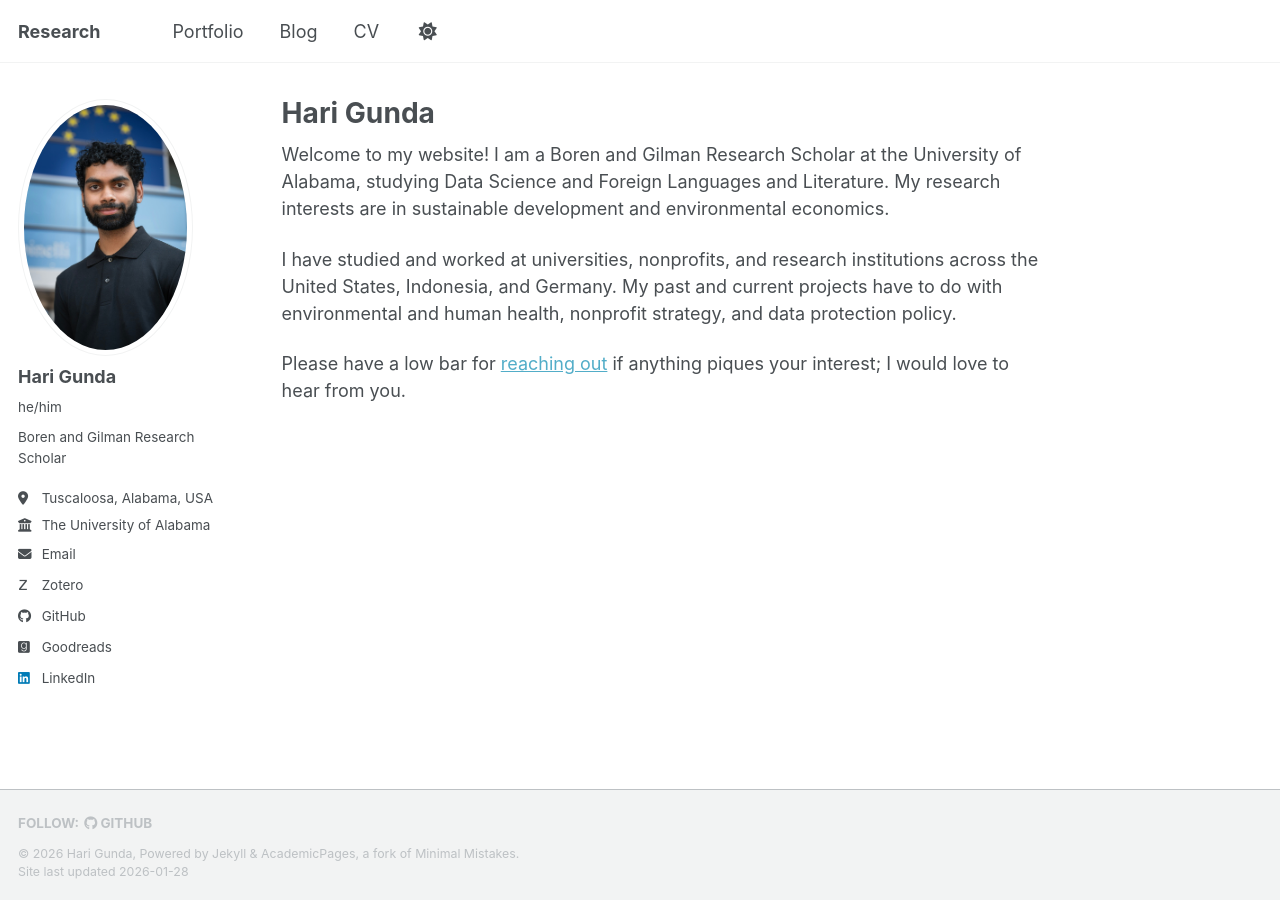
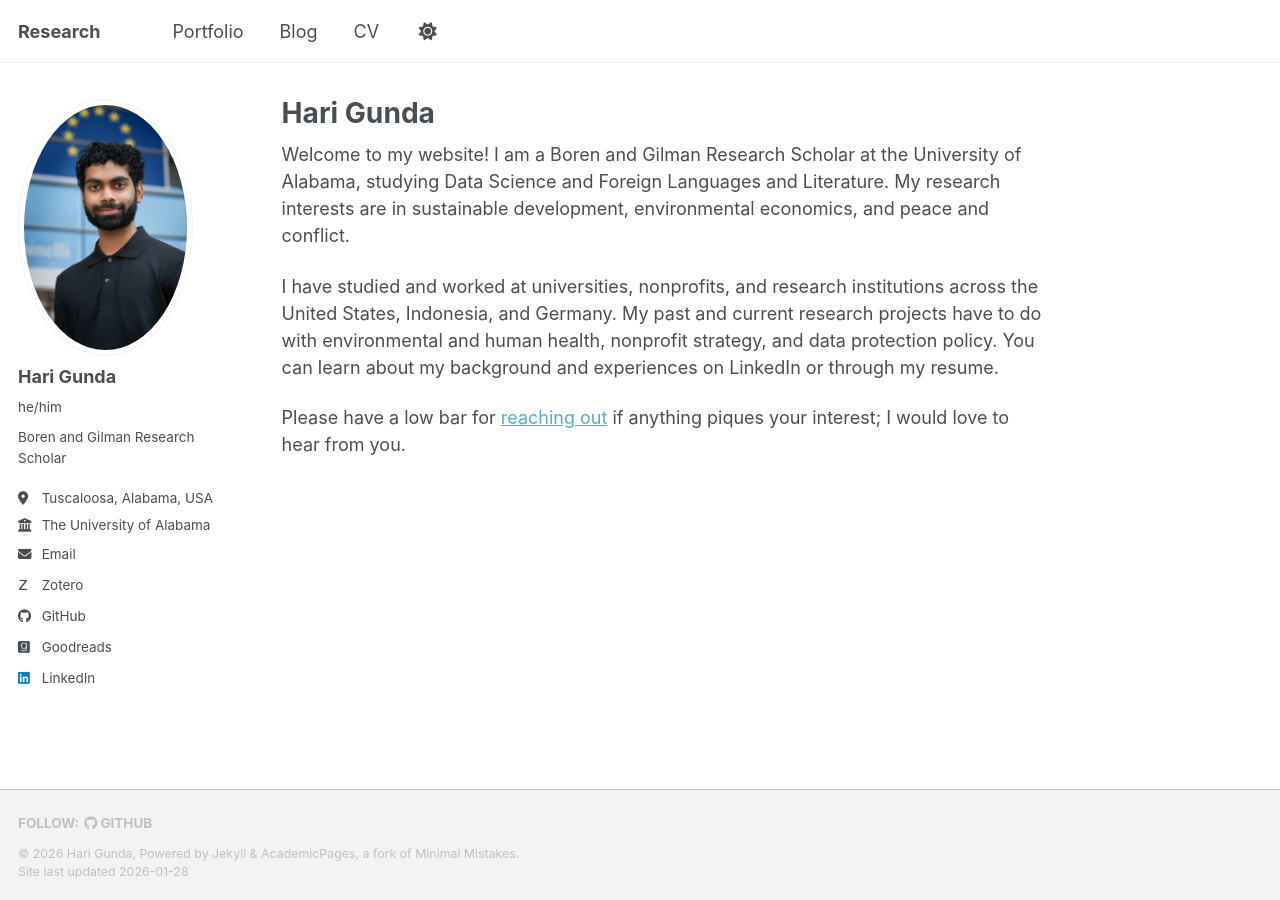
Before and after one commit to Hariaksha/hariaksha.github.io, a Jekyll site: the page built from _pages/about.md, in a window 1280 px wide. Built offline with Jekyll 4.4.1, drawn with Linux system fonts in a browser that asks for light colours; some web fonts are replaced; a script bundle is joined from its source files by our own code; library files that are not in the unit come from our copies.

Commit message:
Update about.md
add peace and conflict to research interests and add last sentence about learning more in LinkedIn or through resume

```diff
--- a/_pages/about.md
+++ b/_pages/about.md
@@ -7,8 +7,8 @@ redirect_from:
   - /about.html
 ---
 
-Welcome to my website! I am a Boren and Gilman Research Scholar at the University of Alabama, studying Data Science and Foreign Languages and Literature. My research interests are in sustainable development and environmental economics.
+Welcome to my website! I am a Boren and Gilman Research Scholar at the University of Alabama, studying Data Science and Foreign Languages and Literature. My research interests are in sustainable development, environmental economics, and peace and conflict.
 
-I have studied and worked at universities, nonprofits, and research institutions across the United States, Indonesia, and Germany. My past and current projects have to do with environmental and human health, nonprofit strategy, and data protection policy.
+I have studied and worked at universities, nonprofits, and research institutions across the United States, Indonesia, and Germany. My past and current research projects have to do with environmental and human health, nonprofit strategy, and data protection policy. You can learn about my background and experiences on LinkedIn or through my resume.
 
 Please have a low bar for [reaching out](mailto:hgunda@crimson.ua.edu) if anything piques your interest; I would love to hear from you.
```
